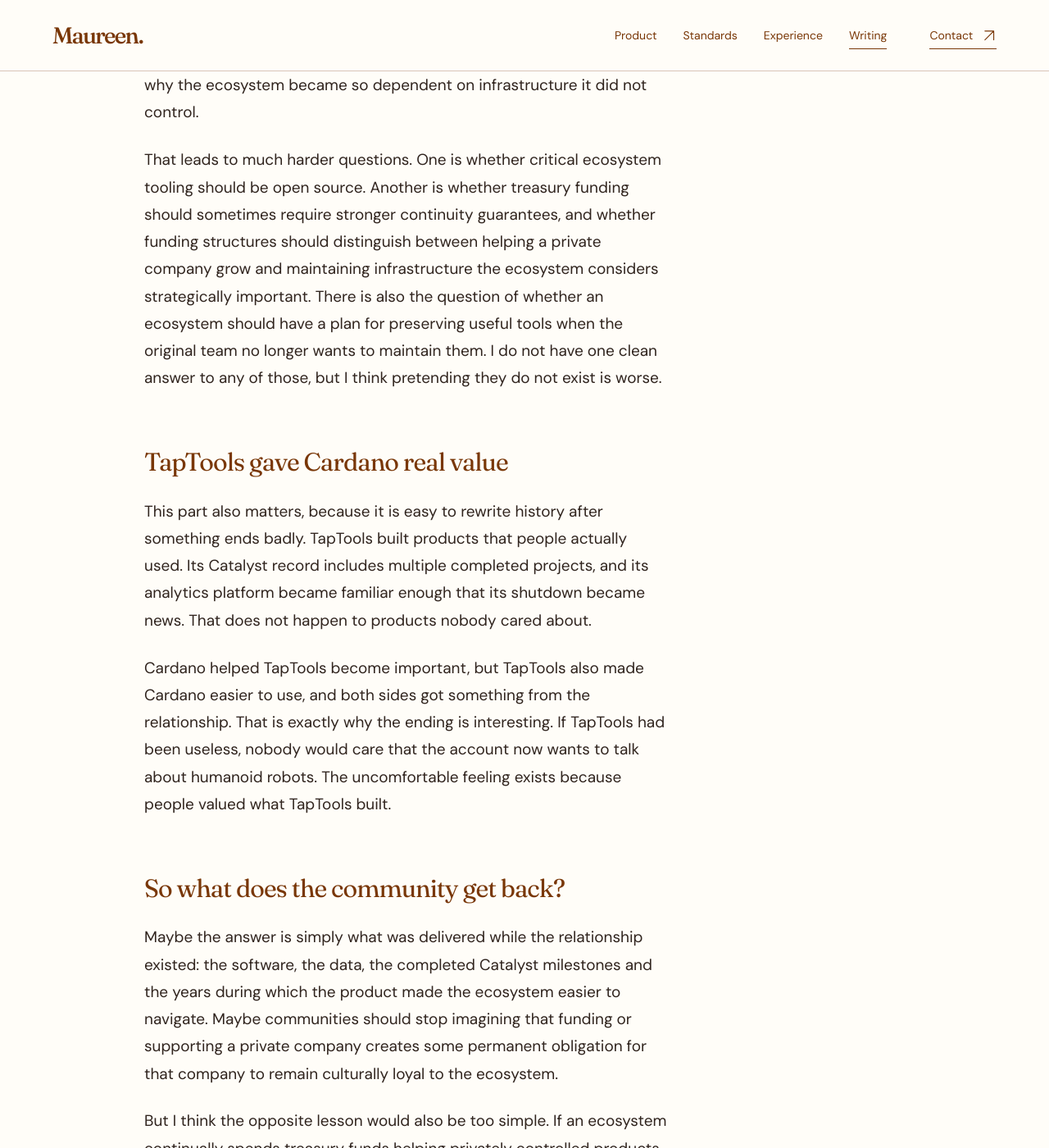
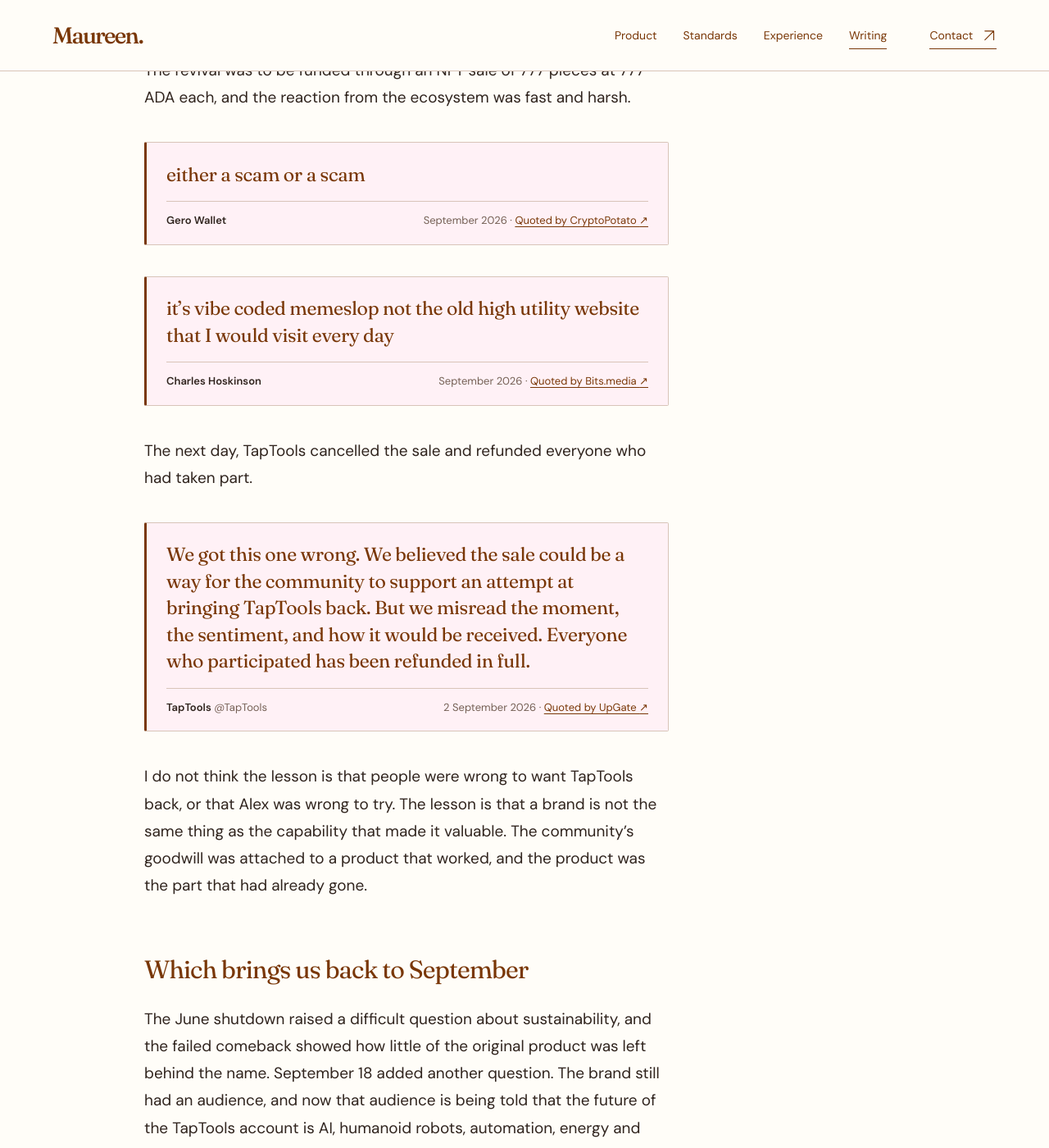
Before and after one commit to maureenblack/maureenblack.github.io, a Jekyll site: the page built from _posts/2026-09-30-cardano-backed-taptools.md, in a window 1280 px wide and 1400 px high, scrolled down 5111 px. Shown: the whole window at 82% size. Built offline with Jekyll 4.4.1, drawn with Linux system fonts in a browser that asks for light colours; comment, search, counter and statistics services are not loaded; some of the changed text lies outside the part shown.

Commit message:
Add the failed comeback to the TapTools article, with sourced quote cards

```diff
--- /dev/null
+++ b/_includes/quote-card.html
@@ -0,0 +1,4 @@
+<figure class="quote-card">
+<blockquote><p>{{ include.quote }}</p></blockquote>
+<figcaption><span class="quote-card-who"><strong>{{ include.name }}</strong>{% if include.handle %} <span>{{ include.handle }}</span>{% endif %}</span><span class="quote-card-meta">{{ include.date }} · <a href="{{ include.url }}" target="_blank" rel="noopener noreferrer">{{ include.source }} <span aria-hidden="true">↗</span></a></span></figcaption>
+</figure>
--- a/_posts/2026-09-30-cardano-backed-taptools.md
+++ b/_posts/2026-09-30-cardano-backed-taptools.md
@@ -1,6 +1,6 @@
 ---
 title: "Cardano Backed TapTools. Now TapTools Is Moving On."
-description: "Catalyst funded TapTools, Cardano users paid for it, and now the brand is moving to AI and robotics. What should an ecosystem expect from companies it helps become important?"
+description: "Catalyst funded TapTools, Cardano users paid for it, a comeback failed, and now the brand is moving to AI and robotics. What should an ecosystem expect from companies it helps become important?"
 date: 2026-09-30
 category: Governance
 redirect_from:
@@ -8,6 +8,8 @@
 ---
 
 TapTools posted something on September 18 that made me reopen a question I thought had already been answered. It said TapTools was no longer a Cardano X account. Its strongest conviction, the post said, had moved beyond crypto, and from that point forward the account would focus on artificial intelligence, humanoid robotics, energy, automation and technologies it believes are moving the world towards abundance.
+
+{% include quote-card.html quote="TapTools is no longer a Cardano 𝕏 account." name="TapTools" handle="@TapTools" date="September 2026" source="Post on X" url="https://x.com/TapTools" %}
 
 That is a perfectly legitimate decision for a company to make. It is also a very interesting decision when the company in question spent years becoming one of the most recognisable products in the Cardano ecosystem, because TapTools did not build in isolation. Cardano users used the platform, paid for premium access, bought NFTs associated with the project and gave the brand an audience. [Project Catalyst](https://projectcatalyst.io/proposers/taptools){:target="_blank" rel="noopener noreferrer"} also funded multiple TapTools proposals over several funding rounds.
 
@@ -20,6 +22,10 @@
 It sat in an interesting position. TapTools was a private business, but parts of the Cardano community increasingly treated it like ecosystem infrastructure, and those are not the same thing. Infrastructure sounds permanent. It sounds like something that belongs to the ecosystem. A company belongs to the people who own the company.
 
 That distinction became painfully obvious in June, when [TapTools announced that it was winding down](https://www.theblock.co/post/403457/taptools-winds-down){:target="_blank" rel="noopener noreferrer"} after a series of senior departures. Two co-founders had left. Its COO and CTO had left. A backend developer who later took over the CTO role also departed. The company said the technical knowledge needed to responsibly operate and maintain TapTools could not simply be replaced overnight. There were also the boring but extremely important problems that kill companies all the time: infrastructure costs, development costs and support costs.
+
+{% include quote-card.html quote="After four years of building for Cardano, today we have difficult news to share." name="TapTools" handle="@TapTools" date="2 June 2026" source="Post on X" url="https://x.com/TapTools/status/2061878260410241209" %}
+
+{% include quote-card.html quote="Infrastructure costs are real. Development costs are real. Support costs are real. Operating a platform that serves the ecosystem at scale is expensive." name="TapTools" date="June 2026" source="Quoted by Cointelegraph" url="https://cointelegraph.com/news/cardano-protocol-taptools-winds-down-after-five-execs-exit" %}
 
 The blockchain did not fail, and Cardano kept producing blocks. What happened was that the organisation behind one of the products people used to understand Cardano could no longer sustain the product.
 
@@ -37,9 +43,33 @@
 
 So I do not think the correct story is “Cardano gave TapTools money and TapTools ran away.” Reality is less satisfying than that. The community funded specific work, a substantial amount of that work was completed, and people used the products that resulted. Then the company itself became unsustainable. Those things can all be true at the same time.
 
+## The comeback that did not land
+
+Before September 18, there was a brief second act. On September 1, the TapTools account posted two words and a link.
+
+{% include quote-card.html quote="We’re back." name="TapTools" handle="@TapTools" date="1 September 2026" source="Post on X" url="https://x.com/TapTools/status/2094822311279104434" %}
+
+The person behind the return was not one of the people who had built TapTools. Alex, who had run its social media, [explained the same day](https://x.com/Alex_ADA_/status/2094876203635310822){:target="_blank" rel="noopener noreferrer"} that he was not a founder, that he had joined as a social media intern and worked unpaid for years, and that he was now trying to turn things around without being a developer or having the money to rebuild the platform himself.
+
+{% include quote-card.html quote="I’m not the original founder of TapTools. I joined later as a social media intern." name="Alex" handle="@Alex_ADA_" date="1 September 2026" source="Post on X" url="https://x.com/Alex_ADA_/status/2094876203635310822" %}
+
+That detail matters more than it first appears. The name came back, but the team that built the product did not. What returned was a brand and an audience, looked after by someone who clearly cared about both, without the technical knowledge or the money that the June announcement had said were missing.
+
+The revival was to be funded through an NFT sale of 777 pieces at 777 ADA each, and the reaction from the ecosystem was fast and harsh.
+
+{% include quote-card.html quote="either a scam or a scam" name="Gero Wallet" date="September 2026" source="Quoted by CryptoPotato" url="https://cryptopotato.com/cardano-firm-taptools-scraps-revival-nft-sale-after-community-backlash/" %}
+
+{% include quote-card.html quote="it’s vibe coded memeslop not the old high utility website that I would visit every day" name="Charles Hoskinson" date="September 2026" source="Quoted by Bits.media" url="https://bits.media/platforma-taptools-otkazalas-ot-idei-sobrat-deneg-cherez-prodazhu-nft-/" %}
+
+The next day, TapTools cancelled the sale and refunded everyone who had taken part.
+
+{% include quote-card.html quote="We got this one wrong. We believed the sale could be a way for the community to support an attempt at bringing TapTools back. But we misread the moment, the sentiment, and how it would be received. Everyone who participated has been refunded in full." name="TapTools" handle="@TapTools" date="2 September 2026" source="Quoted by UpGate" url="https://blog.upgate.online/blog/en/taptools-cancels-nft-sale-after-community-backlash-cites-misjudgment" %}
+
+I do not think the lesson is that people were wrong to want TapTools back, or that Alex was wrong to try. The lesson is that a brand is not the same thing as the capability that made it valuable. The community's goodwill was attached to a product that worked, and the product was the part that had already gone.
+
 ## Which brings us back to September
 
-The June shutdown already raised a difficult question about sustainability, and September added another one. TapTools did not simply disappear. The brand still had an audience, and now that audience is being told that the future of the TapTools account is AI, humanoid robots, automation, energy and abundance.
+The June shutdown raised a difficult question about sustainability, and the failed comeback showed how little of the original product was left behind the name. September 18 added another question. The brand still had an audience, and now that audience is being told that the future of the TapTools account is AI, humanoid robots, automation, energy and abundance.
 
 That changes the emotional shape of the story. An ecosystem can fund deliverables, buy NFTs, subscribe to premium products, promote a company, recommend it to newcomers and help turn the name into something valuable. What it does not necessarily get is ownership of the company, the brand or the people running it, which means the people can eventually decide that their best opportunity is somewhere else.
 
--- a/styles.css
+++ b/styles.css
@@ -525,6 +525,12 @@
 .prose strong { font-weight: 600; }
 .prose blockquote { margin: 1.6em 0 0; padding-left: 1.2rem; border-left: 2px solid var(--line); color: var(--muted); }
 .prose .pull-quote { margin: 2em 0 .4em; max-width: 46rem; color: var(--brown); }
+.prose .quote-card { margin: 2em 0; padding: 1.4rem 1.5rem 1.2rem; background: var(--pink-wash); border: 1px solid var(--line); border-left: 3px solid var(--brown); border-radius: 2px; }
+.quote-card blockquote { margin: 0; padding: 0; border: 0; color: var(--brown); }
+.quote-card blockquote p { margin: 0; font: 400 clamp(1.2rem, 1.9vw, 1.45rem)/1.4 var(--serif); letter-spacing: -.015em; }
+.quote-card figcaption { display: flex; flex-wrap: wrap; justify-content: space-between; gap: .3rem 1rem; margin-top: 1rem; padding-top: .8rem; border-top: 1px solid var(--line); font-size: .8125rem; line-height: 1.5; color: var(--muted); }
+.quote-card-who strong { color: var(--ink); font-weight: 600; }
+.quote-card-meta a { color: var(--brown); }
 .article-foot { max-width: 40rem; margin-top: 3rem; }
 .article-foot .related-read { margin-top: 0; }
 .article-foot .text-link { margin-top: 1.6rem; }
```
